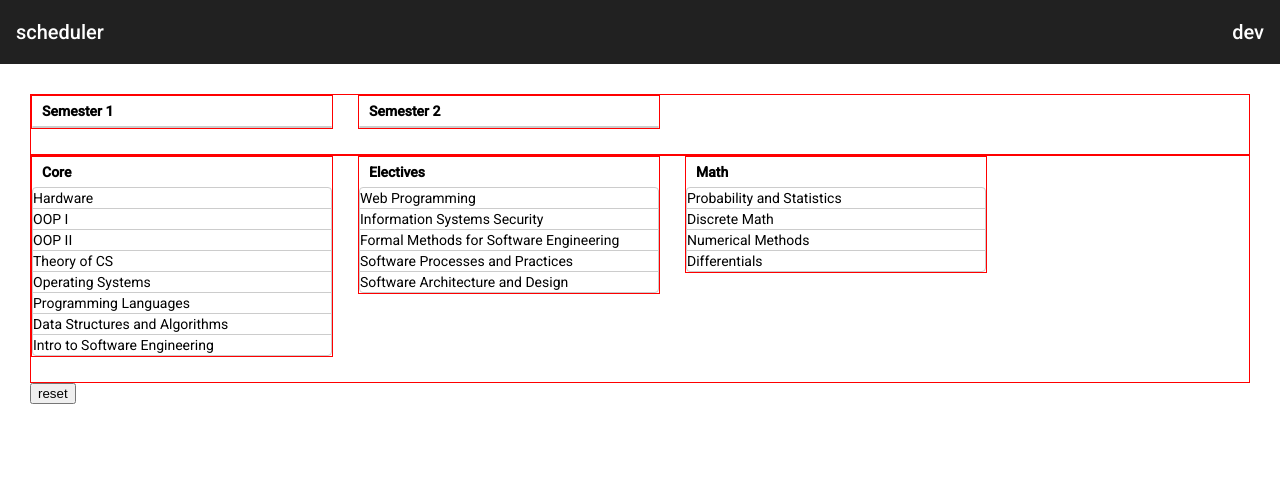
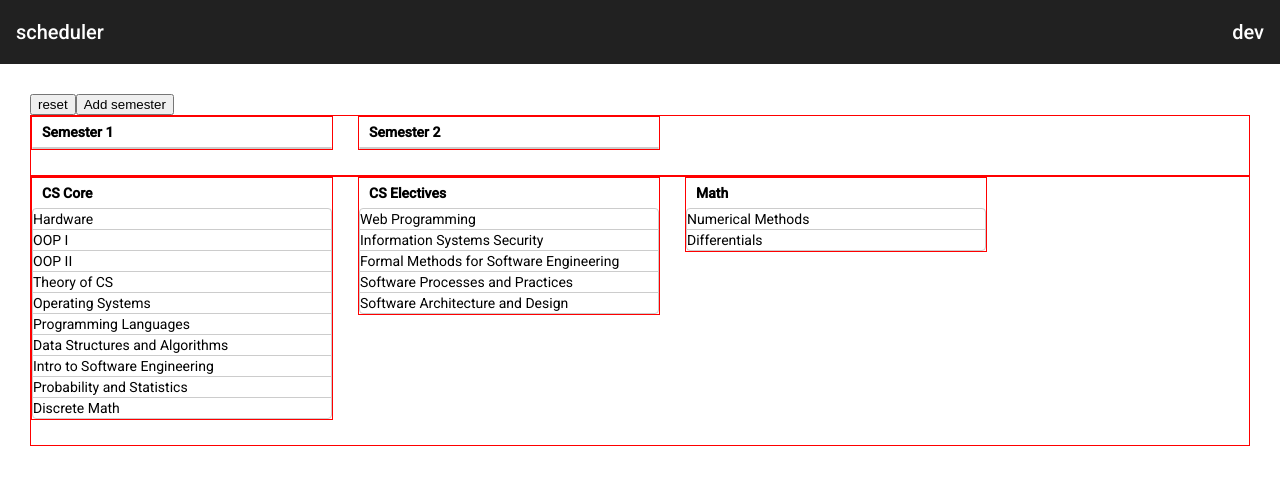
Before and after one commit to chapeI/soe, an Angular app: page / in a window 1280 px wide. Shown: the top 484 px of the page. Built offline with nearby package versions, Linux system fonts and the light colour scheme.

Commit message:
small fixes

```diff
--- a/src/app/scheduler/scheduler.component.html
+++ b/src/app/scheduler/scheduler.component.html
@@ -1,3 +1,6 @@
+<button (click)="resetCalendar()">reset</button>
+<button (click)="addSemester()">Add semester</button>
+
 <div class="rb">
   <div class="dragdrop-container rb">
     <div style="font-weight: bold; padding: 5px 10px;">Semester 1</div>
@@ -5,7 +8,7 @@
       cdkDropList
       #s1List="cdkDropList"
       [cdkDropListData]="s1"
-      [cdkDropListConnectedTo]="[s2List, coreList, elevtiveList, mathList]"
+      [cdkDropListConnectedTo]="[s2List, coreList, electiveList, mathList]"
       class="dragdrop-list"
       (cdkDropListDropped)="drop($event)">
       <div class="dragdrop-box" *ngFor="let item of s1" cdkDrag>{{item}}</div>
@@ -18,7 +21,7 @@
       cdkDropList
       #s2List="cdkDropList"
       [cdkDropListData]="s2"
-      [cdkDropListConnectedTo]="[s1List, coreList, elevtiveList, mathList]"
+      [cdkDropListConnectedTo]="[s1List, coreList, electiveList, mathList]"
       class="dragdrop-list"
       (cdkDropListDropped)="drop($event)">
       <div class="dragdrop-box" *ngFor="let item of s2" cdkDrag>{{item}}</div>
@@ -29,7 +32,7 @@
 <div class="rb">
   <div class="dragdrop-container rb">
     <div style="padding: 5px 10px;" >
-      <span style="font-weight: bold;">Core</span>
+      <span style="font-weight: bold;">CS Core</span>
       <mat-progress-spinner style="float: right;" strokeWidth=2 diameter=20  [value]=s1.length*10></mat-progress-spinner>
     </div>
     <div
@@ -45,12 +48,12 @@
 
   <div class="dragdrop-container rb">
     <div style="padding: 5px 10px;" >
-      <span style="font-weight: bold;">Electives</span>
+      <span style="font-weight: bold;">CS Electives</span>
       <mat-progress-spinner style="float: right;" strokeWidth=2 diameter=20  [value]=s1.length*10></mat-progress-spinner>
     </div>
     <div
       cdkDropList
-      #elevtiveList="cdkDropList"
+      #electiveList="cdkDropList"
       [cdkDropListData]="electives"
       [cdkDropListConnectedTo]="[s1List, s2List]"
       class="dragdrop-list"
@@ -76,5 +79,3 @@
   </div>
 
 </div>
-
-<button (click)="resetCalendar()">reset</button>
--- a/src/app/scheduler/scheduler.component.ts
+++ b/src/app/scheduler/scheduler.component.ts
@@ -17,13 +17,13 @@ export class SchedulerComponent implements OnInit {
 
   constructor(private localService: LocalService) { }
 
-  ngOnInit() { this.setCalendarAndRequirements() }
+  ngOnInit() { this.setupCalendarAndRequirements() }
 
-  setCalendarAndRequirements() {
+  setupCalendarAndRequirements() {
     if(this.nullCalendar()) {
       this.setDefaults()
     } else {
-      this.loadLocalData()
+      this.loadSavedData()
     }
   }
 
@@ -31,9 +31,9 @@ export class SchedulerComponent implements OnInit {
     return (this.localService.get('s1') == null && this.localService.get('s2') == null)
   }
 
-  // LOCALLY SAVED DATA
+  // SAVED DATA
 
-  loadLocalData() {
+  loadSavedData() {
     this.loadS1()
     this.loadS2()
     this.loadCores()
@@ -66,7 +66,7 @@ export class SchedulerComponent implements OnInit {
     this.maths = parsed
   }
 
-  // LOCALLY SAVED
+  // SAVED DATA
 
   drop(event: CdkDragDrop<string[]>) {
     transferArrayItem(event.previousContainer.data,
@@ -101,6 +101,8 @@ export class SchedulerComponent implements OnInit {
       'Programming Languages',
       'Data Structures and Algorithms',
       'Intro to Software Engineering',
+      'Probability and Statistics',
+      'Discrete Math',
     ];
 
     this.electives = [
@@ -112,8 +114,6 @@ export class SchedulerComponent implements OnInit {
     ]
 
     this.maths = [
-      'Probability and Statistics',
-      'Discrete Math',
       'Numerical Methods',
       'Differentials'
     ]
@@ -127,4 +127,8 @@ export class SchedulerComponent implements OnInit {
   refreshPage() {
     window.location.reload()
   }
+
+  addSemester() {
+
+  }
 }
```
